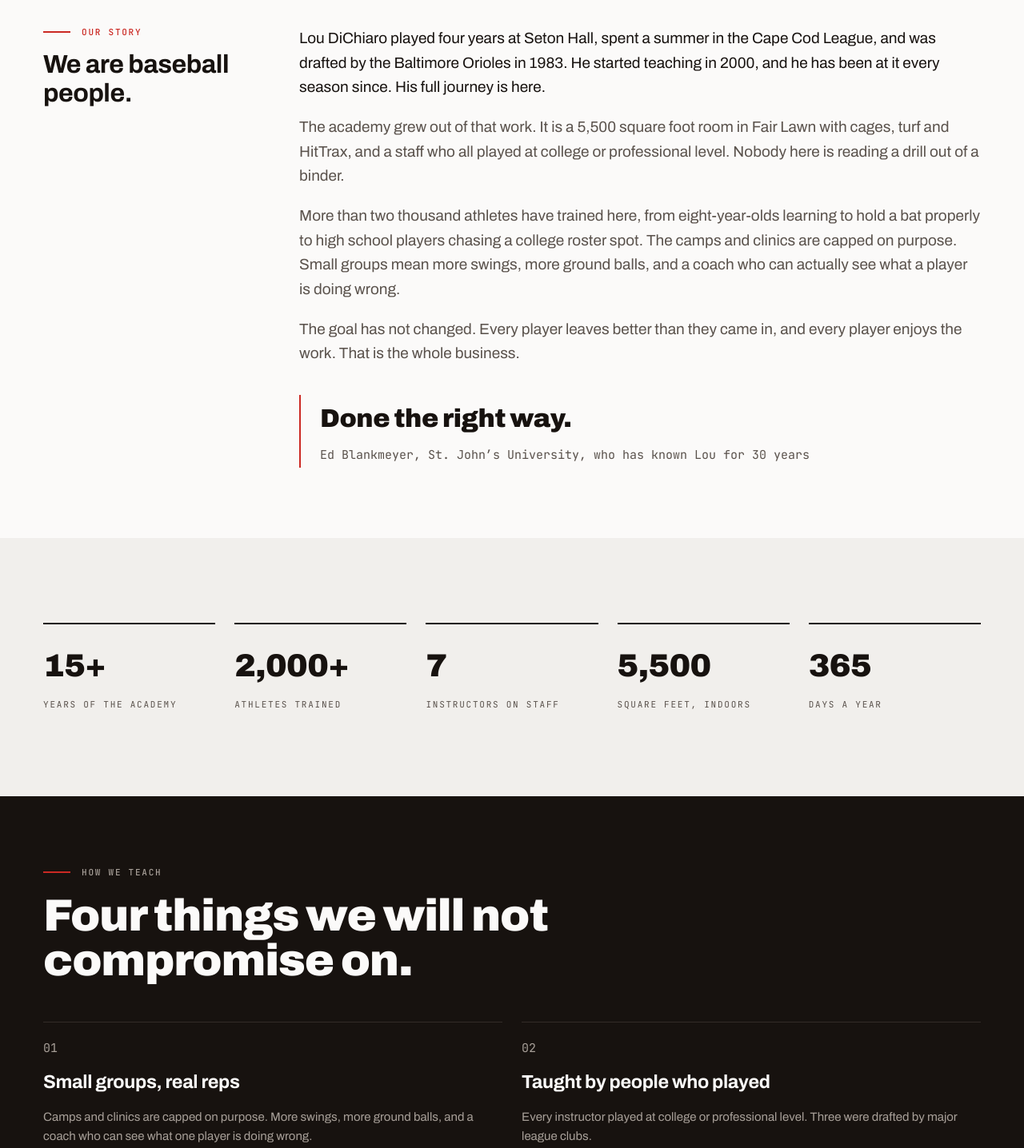
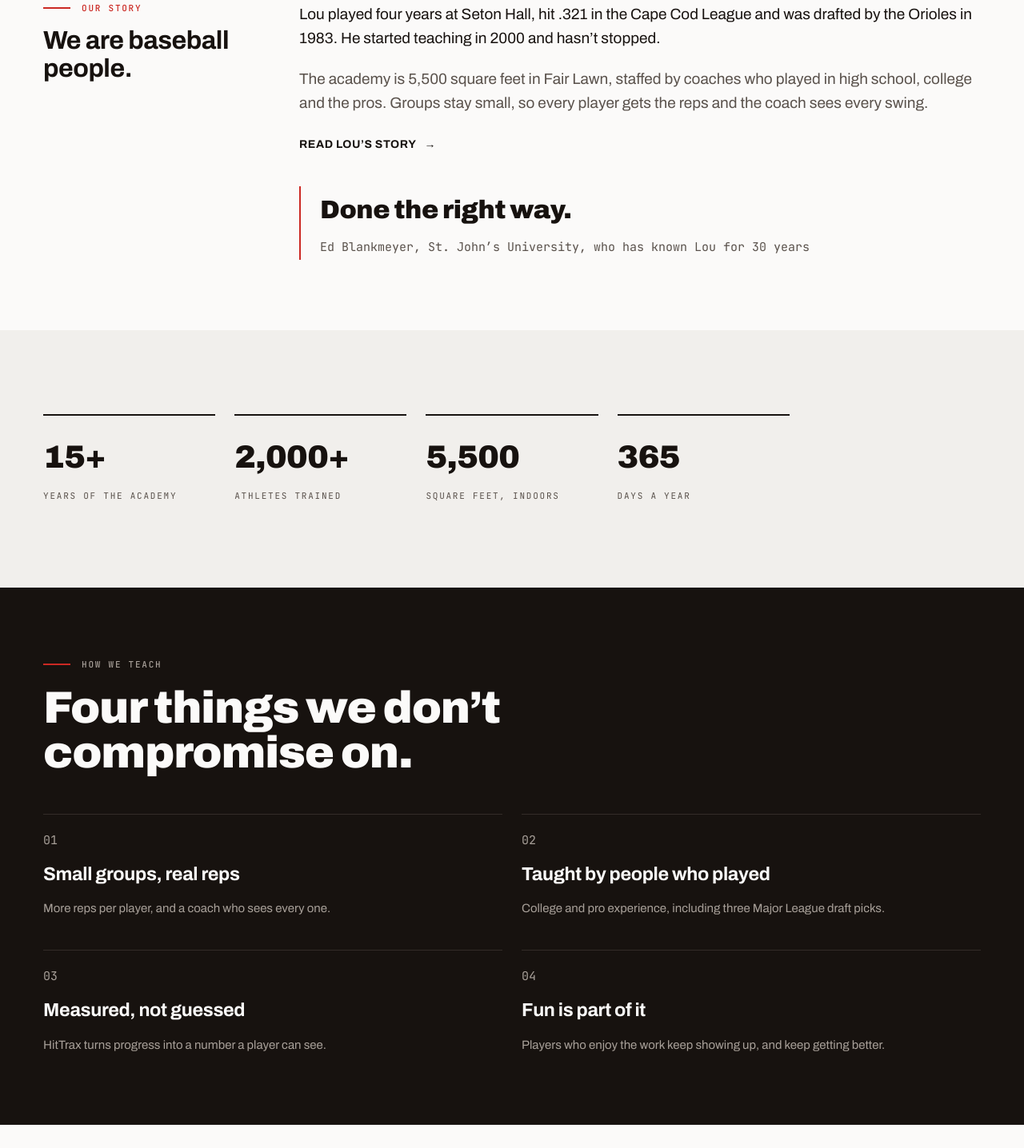
Before and after one commit to Dgreentime-design/dichiarobaseball.com, a website: page about.html in a window 1280 px wide. Shown: the part 1002-2438 px from the top of the page at 80% size. Drawn offline with Linux system fonts and the light colour scheme.

Commit message:
Round 07 B6: about copy, Hall of Fame claim out of the staff teaser
Co-Authored-By: Claude Opus 5.5 <noreply@anthropic.com>

```diff
--- a/about.html
+++ b/about.html
@@ -147,11 +147,9 @@
   <div class="hero-light__inner">
     <div class="hero-light__copy">
       <p class="eyebrow">Our story</p>
-      <h1 class="display-l">Lou DiChiaro has been teaching hitting and fielding since 2000.</h1>
+      <h1 class="display-l">Every player leaves better than they came in.</h1>
       <p class="hero-light__lede body-l">
-        The academy he built in Fair Lawn runs seven days a week, year round, on one idea:
-        small groups, real reps, and coaches who have already been where the player is
-        trying to go.
+        That has been the goal since Lou started teaching in 2000. Enjoying the work is the other half.
       </p>
     </div>
 
@@ -174,25 +172,16 @@
 
     <div class="prose">
       <p>
-        Lou DiChiaro played four years at Seton Hall, spent a summer in the Cape Cod
-        League, and was drafted by the Baltimore Orioles in 1983. He started teaching in
-        2000, and he has been at it every season since. <a href="lous-journey.html">His full
-        journey is here</a>.
+        Lou played four years at Seton Hall, hit .321 in the Cape Cod League and was
+        drafted by the Orioles in 1983. He started teaching in 2000 and hasn&rsquo;t stopped.
       </p>
       <p>
-        The academy grew out of that work. It is a 5,500 square foot room in Fair Lawn
-        with cages, turf and HitTrax, and a staff who all played at college or
-        professional level. Nobody here is reading a drill out of a binder.
+        The academy is 5,500 square feet in Fair Lawn, staffed by coaches who played in
+        high school, college and the pros. Groups stay small, so every player gets the reps
+        and the coach sees every swing.
       </p>
       <p>
-        More than two thousand athletes have trained here, from eight-year-olds learning
-        to hold a bat properly to high school players chasing a college roster spot. The
-        camps and clinics are capped on purpose. Small groups mean more swings, more
-        ground balls, and a coach who can actually see what a player is doing wrong.
-      </p>
-      <p>
-        The goal has not changed. Every player leaves better than they came in, and every
-        player enjoys the work. That is the whole business.
+        <a class="arrow-link" href="lous-journey.html"><span>Read Lou&rsquo;s story</span><span aria-hidden="true">&rarr;</span></a>
       </p>
 
       <figure class="pull-quote">
@@ -211,7 +200,6 @@
     <dl class="numbers stat-strip">
       <div class="stat"><dt>15+</dt><dd>Years of the academy</dd></div>
       <div class="stat"><dt>2,000+</dt><dd>Athletes trained</dd></div>
-      <div class="stat"><dt>7</dt><dd>Instructors on staff</dd></div>
       <div class="stat"><dt>5,500</dt><dd>Square feet, indoors</dd></div>
       <div class="stat"><dt>365</dt><dd>Days a year</dd></div>
     </dl>
@@ -225,29 +213,29 @@
   <div class="container">
     <div class="sec-head">
       <p class="eyebrow eyebrow--dim">How we teach</p>
-      <h2 class="display-l on-dark" id="teach-title">Four things we will not compromise on.</h2>
+      <h2 class="display-l on-dark" id="teach-title">Four things we don&rsquo;t compromise on.</h2>
     </div>
 
     <div class="principles">
       <article class="principle">
         <p class="principle__n">01</p>
         <h3>Small groups, real reps</h3>
-        <p>Camps and clinics are capped on purpose. More swings, more ground balls, and a coach who can see what one player is doing wrong.</p>
+        <p>More reps per player, and a coach who sees every one.</p>
       </article>
       <article class="principle">
         <p class="principle__n">02</p>
         <h3>Taught by people who played</h3>
-        <p>Every instructor played at college or professional level. Three were drafted by major league clubs.</p>
+        <p>College and pro experience, including three Major League draft picks.</p>
       </article>
       <article class="principle">
         <p class="principle__n">03</p>
         <h3>Measured, not guessed</h3>
-        <p>HitTrax gives exit velocity, launch angle and spray charts. Progress is a number a player can see, not an opinion they have to take on faith.</p>
+        <p>HitTrax turns progress into a number a player can see.</p>
       </article>
       <article class="principle">
         <p class="principle__n">04</p>
-        <h3>A positive experience first</h3>
-        <p>Players who enjoy the work keep showing up. Confidence and discipline come from the same place, and both take time.</p>
+        <h3>Fun is part of it</h3>
+        <p>Players who enjoy the work keep showing up, and keep getting better.</p>
       </article>
     </div>
   </div>
@@ -263,8 +251,7 @@
         <p class="eyebrow">The facility</p>
         <h2 class="heading-xl" id="facility-title">5,500 square feet, and the weather never matters.</h2>
         <p class="sec-head__lede body-m">
-          The academy sits on Pollitt Drive in Fair Lawn, ten minutes from Route 208 and
-          Route 4. It is open year round, so a January lesson looks exactly like a June one.
+          On Pollitt Drive in Fair Lawn, ten minutes from Routes 208 and 4.
         </p>
       </div>
 
@@ -304,9 +291,9 @@
   <div class="container">
     <div class="sec-head">
       <p class="eyebrow">The staff</p>
-      <h2 class="heading-xl" id="staff-title">Seven instructors. Every one of them played.</h2>
+      <h2 class="heading-xl" id="staff-title">Meet the coaches.</h2>
       <p class="sec-head__lede body-l">
-        Three were drafted by major league clubs. Two Hall of Fame inductions between them.
+        Coaches who played in college and the pros, teaching every session.
       </p>
     </div>
 
@@ -382,10 +369,6 @@
     <div class="register__copy">
       <p class="eyebrow eyebrow--dim">Get started</p>
       <h2 class="display-l on-dark" id="start-title">Come in once and see<br>how we work.</h2>
-      <p class="body-m dim">
-        Book a lesson, sign up for a camp, or call the facility and talk it through with
-        us first. Either way, the first step is short.
-      </p>
     </div>
     <div class="register__actions">
       <a class="btn btn--primary" href="camps-and-clinics.html">See camps and clinics</a>
```
Also changed, not shown: pages/about.html (+17 -34 lines).
